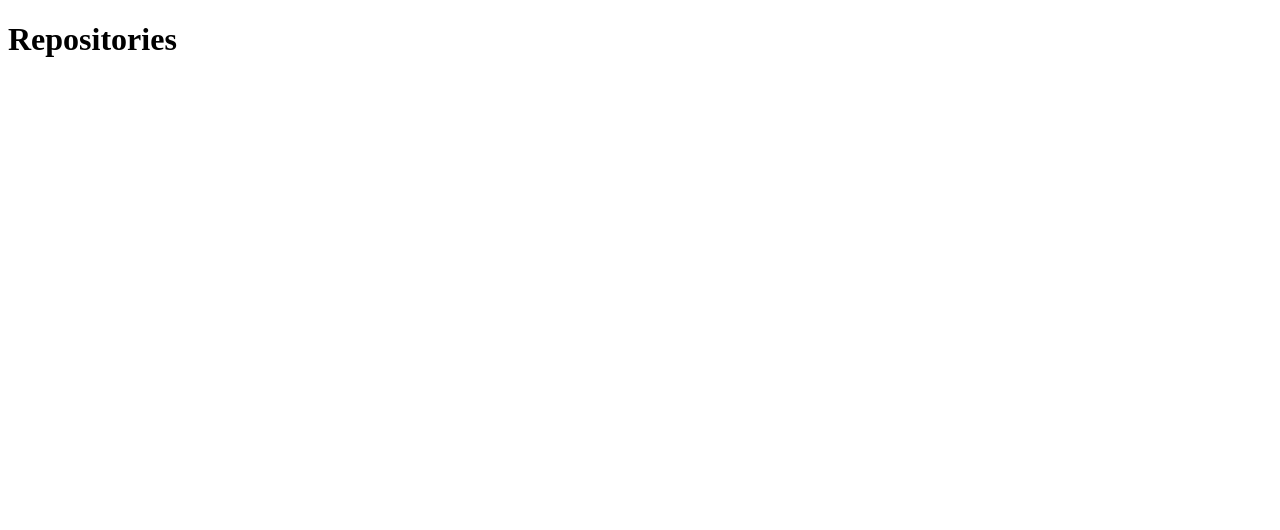
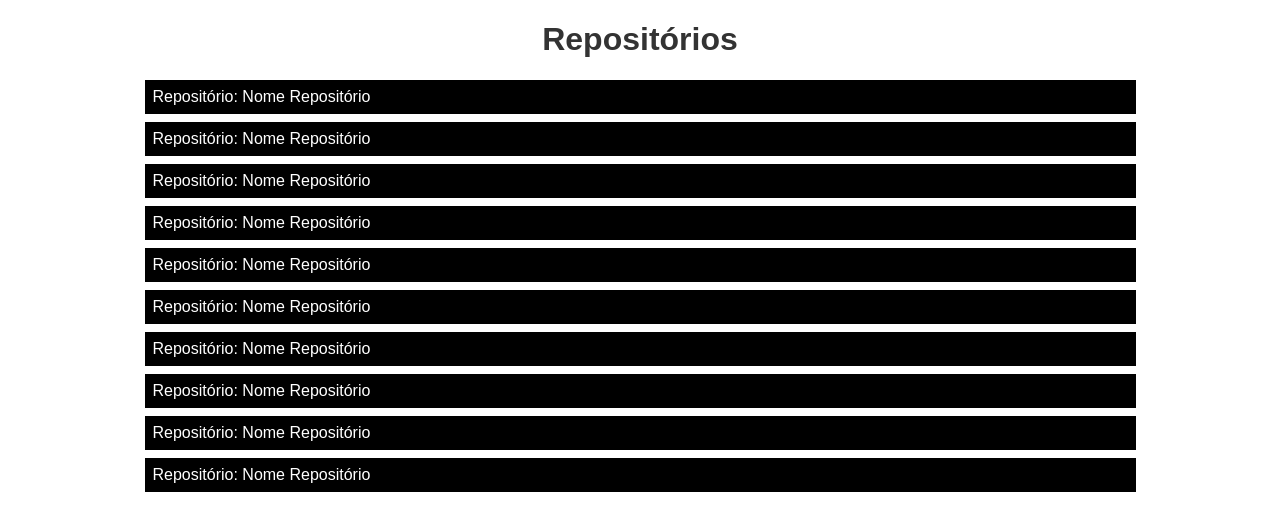
Before and after one commit to rafagonzaga/gamagit, a React (Create React App) app: page /repositories in a window 1280 px wide. Shown: the top 530 px of the page. Built offline with nearby package versions, Linux system fonts and the light colour scheme.

Commit message:
Final da aula 07. Funcionando.

```diff
--- a/package.json
+++ b/package.json
@@ -10,6 +10,7 @@
     "react": "^17.0.2",
     "react-dom": "^17.0.2",
     "react-scripts": "4.0.3",
+    "styled-components": "^5.3.0",
     "web-vitals": "^1.0.1"
   },
   "scripts": {
--- a/src/Repositories.js
+++ /dev/null
@@ -1,7 +0,0 @@
-import React from "react";
-
-export default function Repositories(){
-    return(
-        <h1>Repositories</h1>
-    )
-}
--- a/src/Home.js
+++ b/src/pages/Home/index.js
@@ -1,5 +1,6 @@
 import React, { useState } from 'react';
 import axios from 'axios';
+import * as S from './styled'
 
 function App(props) {
   const [ usuario, setUsuario ] = useState('');
@@ -7,11 +8,11 @@
     axios.get(`https://api.github.com/users/${usuario}/repos`).then(response => console.log(response.data));
   }
   return (
-    <>
+    <S.Container>
       <p>{usuario}</p>
-      <input className='usuarioInput' placeholder='Usuario' value={usuario} onChange={e => setUsuario(e.target.value)}/>
-      <button type="button" onClick={handlePesquisa}>Pesquisar</button>
-    </>
+      <S.Input className='usuarioInput' placeholder='Usuario' value={usuario} onChange={e => setUsuario(e.target.value)}/>
+      <S.Button type="button" onClick={handlePesquisa}>Pesquisar</S.Button>
+    </S.Container>
   );
 }
 
--- /dev/null
+++ b/src/pages/Home/styled.js
@@ -0,0 +1,36 @@
+import styled from 'styled-components';
+
+export const Container = styled.div `
+    width: 100vw;
+    height: 100vh;
+    display: flex;
+    align-items: center;
+    justify-content: center;
+`;
+
+export const Input = styled.input `
+    border: 1px solid #ddd;
+    height: 1.5rem;
+    padding: 0 .5rem;
+    border-radius: .25rem 0 0 .25rem;
+
+    &:focus,
+    &:active{
+        outline: none;
+        box-shadow: none;
+    }
+`;
+
+export const Button = styled.button `
+    height: 1.5rem;
+    border: 1px solid #000;
+    background: #000;
+    color: #fff;
+    border-radius: 0 .25rem 0.25rem 0;
+
+    &:focus,
+    &:active{
+        outline: none;
+        box-shadow: none;
+    }
+`;
--- /dev/null
+++ b/src/pages/Repositories/index.js
@@ -0,0 +1,22 @@
+import React from "react";
+import * as S from './styled';
+
+export default function Repositories(){
+    return(
+        <S.Container>
+            <S.Title>Repositórios</S.Title>
+            <S.List>
+                <S.ListItem>Repositório: Nome Repositório</S.ListItem>
+                <S.ListItem>Repositório: Nome Repositório</S.ListItem>
+                <S.ListItem>Repositório: Nome Repositório</S.ListItem>
+                <S.ListItem>Repositório: Nome Repositório</S.ListItem>
+                <S.ListItem>Repositório: Nome Repositório</S.ListItem>
+                <S.ListItem>Repositório: Nome Repositório</S.ListItem>
+                <S.ListItem>Repositório: Nome Repositório</S.ListItem>
+                <S.ListItem>Repositório: Nome Repositório</S.ListItem>
+                <S.ListItem>Repositório: Nome Repositório</S.ListItem>
+                <S.ListItem>Repositório: Nome Repositório</S.ListItem>
+            </S.List>
+        </S.Container>
+    )
+}
--- /dev/null
+++ b/src/pages/Repositories/styled.js
@@ -0,0 +1,27 @@
+import styled from 'styled-components';
+
+export const Container = styled.div `
+    width: 100%;
+    max-width: 991px;
+    margin: 0 auto;
+`;
+
+export const Title = styled.h1`
+    text-align: center;
+    font-size: 2rem;
+    font-family: sans-serif;
+    color: #333;
+`;
+export const List = styled.ul`
+    list-style: none;
+    padding: 0;
+    margin: 0;
+    font-family: sans-serif;
+`;
+
+export const ListItem = styled.li`
+    margin: .5rem 0;
+    background: #000;
+    color: #fff;
+    padding: .5rem;
+`;
--- a/src/routes.js
+++ b/src/routes.js
@@ -1,8 +1,8 @@
 import React from 'react';
 import { Switch, Route, BrowserRouter } from 'react-router-dom';
 
-import Repositories from './Repositories';
-import Home from './Home';
+import Repositories from './pages/Repositories';
+import Home from './pages/Home';
 
 export default function Routes() {
     return(
```
Also changed, not shown: 1 other file (tests, documents, lock files or other folders).
